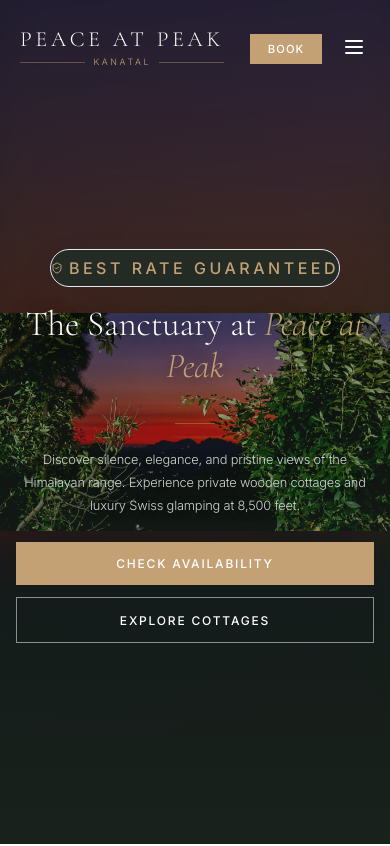
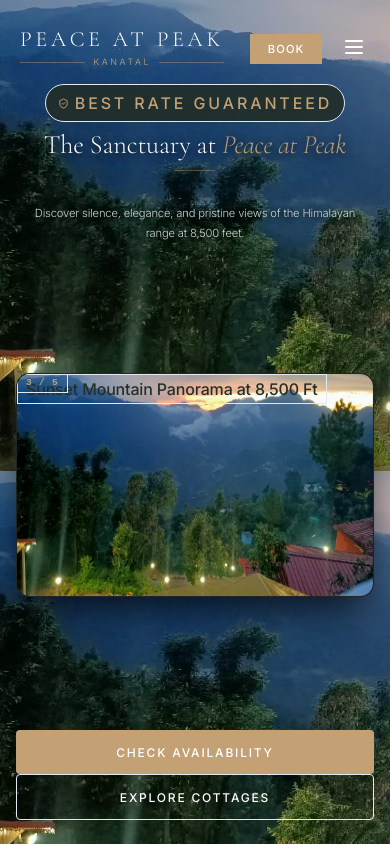
Before and after one commit to calmdeep/peaceatpeak, a React (Vite) app: page / in a window 390 px wide. Shown: the top 846 px of the page. Built offline with nearby package versions, Linux system fonts and the light colour scheme.

Commit message:
fix: reposition text above hero image and action buttons below image on mobile/android

```diff
--- a/src/components/Hero.jsx
+++ b/src/components/Hero.jsx
@@ -30,9 +30,16 @@
     }
   };
 
+  const activeSlide = slides.length > 0 ? slides[(currentIndex - 1 + slides.length) % slides.length] : null;
+
   return (
-    <section className="relative min-h-screen h-[100dvh] flex items-center justify-center overflow-hidden">
-      {/* Infinite Hardware-Accelerated Sliding Track (Smooth Rightward Slide) */}
+    <section className="relative min-h-screen h-[100dvh] flex items-center justify-center overflow-hidden bg-[#050d09]">
+
+      {/* =========================================================================
+          1. DESKTOP VIEW (>= 768px): Cinematic Full-Bleed Cover with Centered Overlay
+         ========================================================================= */}
+      <div className="hero-desktop-wrapper">
+        {/* Infinite Sliding Track */}
         <div
           className="absolute inset-0 flex"
           onTransitionEnd={handleTransitionEnd}
@@ -48,50 +55,28 @@
           {track.map((slide, idx) => (
             <div
               key={idx}
-            className="hero-slide-container"
+              className="relative h-full flex-shrink-0"
               style={{
                 width: `${100 / track.length}%`,
-            }}
-          >
-            {/* Desktop Screen Presentation (>= 768px): Cinematic Full-Bleed Cover */}
-            <div
-              className="hero-slide-desktop-cover"
-              style={{
                 backgroundImage: `url('${slide.url}')`,
+                backgroundSize: 'cover',
                 backgroundPosition: slide.position || 'center center',
+                backgroundRepeat: 'no-repeat',
+                filter: 'contrast(1.08) brightness(0.95) saturate(1.12)',
+                imageRendering: 'high-quality',
               }}
             />
-
-            {/* Mobile & Android Presentation (< 768px): Show 100% Full Image with Zero Zoom + Ambient Glow */}
-            <div className="hero-slide-mobile-wrapper">
-              {/* Atmospheric ambient glow backdrop matching the exact colors of the slide */}
-              <div
-                className="hero-slide-ambient-blur"
-                style={{
-                  backgroundImage: `url('${slide.url}')`,
-                }}
-              />
-              {/* Tack-sharp full-width uncropped photo */}
-              <div
-                className="hero-slide-full-image"
-                style={{
-                  backgroundImage: `url('${slide.url}')`,
-                  backgroundPosition: slide.position || 'center center',
-                }}
-              />
-            </div>
-          </div>
           ))}
         </div>
-
         {/* Dark Ambient Overlay */}
         <div className="gradient-overlay" style={{ zIndex: 2 }} />
+      </div>
 
-      {/* Content */}
-      <div className="container relative text-center px-4 flex flex-col items-center pt-20 sm:pt-24" style={{ zIndex: 10 }}>
+      {/* Desktop Centered Content Overlay */}
+      <div className="container relative text-center px-4 hero-desktop-content flex-col items-center pt-20 sm:pt-24" style={{ zIndex: 10 }}>
         {/* Subtle Luxury Badge */}
         <div
-          className="inline-flex items-center gap-1.5 px-3.5 sm:px-4 py-1 rounded-full mb-4 sm:mb-6 glass-panel-dark text-accent-gold border border-border-gold text-[0.62rem] sm:text-[0.65rem] uppercase tracking-widest font-medium animate-fade"
+          className="inline-flex items-center gap-1.5 px-4 py-1 rounded-full mb-6 glass-panel-dark text-accent-gold border border-border-gold text-[0.65rem] uppercase tracking-widest font-medium animate-fade"
           style={{ letterSpacing: '0.22em' }}
         >
           <ShieldCheck size={12} className="text-accent-gold" /> Best Rate Guaranteed
@@ -99,7 +84,7 @@
 
         {/* Display Serif Title */}
         <h1
-          className="text-white text-3xl sm:text-5xl md:text-7xl font-light mb-3 sm:mb-4 max-w-4xl tracking-wide leading-[1.15] sm:leading-[1.1] animate-fade"
+          className="text-white text-5xl md:text-7xl font-light mb-4 max-w-4xl tracking-wide leading-[1.1] animate-fade"
           style={{
             fontFamily: 'var(--font-display)',
             textShadow: '0 4px 20px rgba(5, 13, 9, 0.7)'
@@ -112,17 +97,17 @@
         <div className="gold-divider" />
 
         <p
-          className="text-text-light-secondary text-sm sm:text-lg md:text-xl mb-6 sm:mb-8 max-w-2xl font-light leading-relaxed tracking-wide px-2"
+          className="text-text-light-secondary text-lg md:text-xl mb-8 max-w-2xl font-light leading-relaxed tracking-wide px-2"
           style={{ textShadow: '0 2px 10px rgba(5, 13, 9, 0.7)' }}
         >
           Discover silence, elegance, and pristine views of the Himalayan range. Experience private wooden cottages and luxury Swiss glamping at 8,500 feet.
         </p>
 
         {/* Action CTAs */}
-        <div className="flex flex-col sm:flex-row gap-3 sm:gap-4 w-full sm:w-auto mb-8 sm:mb-10">
+        <div className="flex flex-row gap-4 w-auto mb-10">
           <button
             onClick={onBookClick}
-            className="btn btn-primary px-8 sm:px-10 py-3.5 sm:py-4 text-xs uppercase tracking-widest"
+            className="btn btn-primary px-10 py-4 text-xs uppercase tracking-widest"
             style={{ borderRadius: '0px' }}
           >
             Check Availability
@@ -130,7 +115,7 @@
 
           <button
             onClick={onExploreClick}
-            className="btn btn-secondary px-8 sm:px-10 py-3.5 sm:py-4 text-xs uppercase tracking-widest"
+            className="btn btn-secondary px-10 py-4 text-xs uppercase tracking-widest"
             style={{ borderRadius: '0px' }}
           >
             Explore Cottages
@@ -138,7 +123,7 @@
         </div>
 
         {/* Floating Mini-Booking Widget */}
-        <div className="hero-booking-widget hidden md:block">
+        <div className="hero-booking-widget">
           <div className="hero-booking-widget-grid">
             <div className="text-left space-y-1">
               <label className="text-[0.6rem] uppercase tracking-widest font-bold text-accent-gold flex items-center gap-1.5">
@@ -193,7 +178,7 @@
         </div>
       </div>
 
-      {/* Floating Indicators */}
+      {/* Desktop Floating Corner Badges */}
       <div className="absolute bottom-6 left-10 hidden xl:flex flex-col gap-1 text-[0.7rem] uppercase tracking-widest text-white/50 select-none" style={{ zIndex: 10 }}>
         <p>ELEVATION: <span className="text-accent-gold">8,500 FT</span></p>
         <p>LOCATION: <span className="text-white">KANATAL, IN</span></p>
@@ -203,6 +188,140 @@
         <p>HIMALAYAN VIEW: <span className="text-accent-gold">360° RANGE</span></p>
         <p>SERVICE: <span className="text-white">LUXURY COTTAGE</span></p>
       </div>
+
+
+      {/* =========================================================================
+          2. MOBILE & ANDROID VIEW (< 768px):
+             - Text strictly ABOVE the image
+             - Middle stage: 100% full, uncropped, unzoomed image
+             - Action buttons strictly BELOW the image
+         ========================================================================= */}
+      <div className="hero-mobile-wrapper">
+        {/* Dynamic ambient backdrop tone from active slide */}
+        {activeSlide && (
+          <div
+            className="absolute inset-0 bg-cover bg-center filter blur-3xl opacity-20 scale-125 pointer-events-none transition-all duration-1000"
+            style={{ backgroundImage: `url('${activeSlide.url}')` }}
+          />
+        )}
+
+        {/* -------------------------------------------------------------
+            ZONE A: TEXT ABOVE THE IMAGE
+           ------------------------------------------------------------- */}
+        <div className="relative z-10 flex flex-col items-center text-center space-y-2 pt-1 max-w-sm mx-auto">
+          {/* Badge */}
+          <div
+            className="inline-flex items-center gap-1.5 px-3 py-1 rounded-full glass-panel-dark text-accent-gold border border-border-gold text-[0.62rem] uppercase tracking-widest font-medium"
+            style={{ letterSpacing: '0.18em' }}
+          >
+            <ShieldCheck size={11} className="text-accent-gold" /> Best Rate Guaranteed
+          </div>
+
+          {/* Heading */}
+          <h1
+            className="text-white text-2xl sm:text-3xl font-light tracking-wide leading-tight"
+            style={{
+              fontFamily: 'var(--font-display)',
+              textShadow: '0 2px 10px rgba(0, 0, 0, 0.9)'
+            }}
+          >
+            The Sanctuary at <span className="italic text-accent-gold">Peace at Peak</span>
+          </h1>
+
+          {/* Gold Divider */}
+          <div className="gold-divider my-1" />
+
+          {/* Description */}
+          <p
+            className="text-text-light-secondary text-xs font-light leading-relaxed px-1"
+            style={{ textShadow: '0 1px 6px rgba(0, 0, 0, 0.9)' }}
+          >
+            Discover silence, elegance, and pristine views of the Himalayan range at 8,500 feet.
+          </p>
+        </div>
+
+        {/* -------------------------------------------------------------
+            ZONE B: THE FULL UNZOOMED IMAGE STAGE (NO TEXT/BUTTONS OVERLAY)
+           ------------------------------------------------------------- */}
+        <div className="relative z-10 w-full my-auto py-2">
+          <div className="hero-mobile-stage">
+            {/* Smooth 2s Sliding Track for Mobile Stage */}
+            <div
+              className="absolute inset-0 flex"
+              onTransitionEnd={handleTransitionEnd}
+              style={{
+                width: `${track.length * 100}%`,
+                transform: `translate3d(-${(currentIndex * 100) / track.length}%, 0, 0)`,
+                transition: isTransitioning
+                  ? 'transform 1000ms cubic-bezier(0.25, 1, 0.5, 1)'
+                  : 'none',
+                willChange: 'transform',
+              }}
+            >
+              {track.map((slide, idx) => (
+                <div
+                  key={idx}
+                  className="relative h-full flex-shrink-0 flex items-center justify-center bg-black/40 overflow-hidden"
+                  style={{ width: `${100 / track.length}%` }}
+                >
+                  {/* Subtle soft backdrop blur inside frame */}
+                  <div
+                    className="absolute inset-0 bg-cover bg-center filter blur-lg opacity-40 scale-110 pointer-events-none"
+                    style={{ backgroundImage: `url('${slide.url}')` }}
+                  />
+                  {/* Tack-sharp 100% full uncropped, unzoomed image */}
+                  <img
+                    src={slide.url}
+                    alt={slide.caption || 'Peace at Peak Resort'}
+                    className="relative z-10 w-full h-full object-contain"
+                    style={{
+                      imageRendering: 'high-quality',
+                      filter: 'contrast(1.06) brightness(0.98) saturate(1.12)',
+                    }}
+                  />
+                </div>
+              ))}
+            </div>
+
+            {/* Slide Caption Pill (bottom-left) */}
+            {activeSlide && (
+              <div className="absolute bottom-2 left-2 z-20 px-2 py-0.5 rounded bg-black/70 backdrop-blur-md text-[0.62rem] text-white/95 font-medium tracking-wide border border-white/15 truncate max-w-[70%]">
+                {activeSlide.caption || 'Peace at Peak Resort'}
+              </div>
+            )}
+
+            {/* Slide Index Counter (bottom-right) */}
+            {slides.length > 1 && (
+              <div className="absolute bottom-2 right-2 z-20 px-2 py-0.5 rounded bg-black/70 backdrop-blur-md text-[0.6rem] text-accent-gold font-mono font-bold tracking-wider border border-white/15">
+                {((currentIndex - 1 + slides.length) % slides.length) + 1} / {slides.length}
+              </div>
+            )}
+          </div>
+        </div>
+
+        {/* -------------------------------------------------------------
+            ZONE C: ACTION BUTTONS BELOW THE IMAGE
+           ------------------------------------------------------------- */}
+        <div className="relative z-10 flex flex-col gap-2.5 w-full max-w-sm mx-auto pt-1">
+          <button
+            onClick={onBookClick}
+            className="w-full btn btn-primary py-3.5 text-xs uppercase tracking-widest font-semibold shadow-xl active:scale-95"
+            style={{ borderRadius: '4px' }}
+          >
+            Check Availability
+          </button>
+
+          <button
+            onClick={onExploreClick}
+            className="w-full btn btn-secondary py-3.5 text-xs uppercase tracking-widest font-semibold border border-white/25 active:scale-95"
+            style={{ borderRadius: '4px' }}
+          >
+            Explore Cottages
+          </button>
+        </div>
+
+      </div>
+
     </section>
   );
 }
--- a/src/index.css
+++ b/src/index.css
@@ -2467,76 +2467,100 @@
 
 /* ==========================================================================
    Hero Slideshow Engine (Desktop Cover & Mobile Full-Image High-Quality System)
+/* ==========================================================================
+   Hero Slideshow Engine (Desktop Cover & Mobile Above/Below Text System)
    ========================================================================== */
-.hero-slide-container {
+.hero-desktop-wrapper {
+  position: absolute !important;
+  inset: 0 !important;
+  overflow: hidden !important;
+  pointer-events: none !important;
+}
+
+.hero-mobile-wrapper {
+  display: flex !important;
+  flex-direction: column !important;
+  justify-content: space-between !important;
+  width: 100% !important;
+  min-height: 100dvh !important;
+  padding-top: 5rem !important;
+  padding-bottom: 1.5rem !important;
+  padding-left: 1rem !important;
+  padding-right: 1rem !important;
   position: relative !important;
-  height: 100% !important;
-  flex-shrink: 0 !important;
+  z-index: 10 !important;
+  box-sizing: border-box !important;
+}
+
+.hero-mobile-stage {
+  width: 100% !important;
+  max-width: 460px !important;
+  margin-left: auto !important;
+  margin-right: auto !important;
+  aspect-ratio: 16 / 10 !important;
+  position: relative !important;
+  border-radius: 0.85rem !important;
   overflow: hidden !important;
-  background-color: #050d09 !important;
-}
-
-/* Desktop Screens (>= 768px): Cinematic Full-Bleed Cover */
+  box-shadow: 0 20px 40px -10px rgba(0, 0, 0, 0.8) !important;
+  border: 1px solid rgba(255, 255, 255, 0.12) !important;
+  background-color: #030805 !important;
+}
+
+.aspect-video,
+.aspect-\[16\/9\] {
+  aspect-ratio: 16 / 9 !important;
+}
+
+.aspect-\[16\/10\] {
+  aspect-ratio: 16 / 10 !important;
+}
+
 @media (min-width: 768px) {
-  .hero-slide-desktop-cover {
-    position: absolute !important;
-    inset: 0 !important;
-    background-size: cover !important;
-    background-repeat: no-repeat !important;
-    filter: contrast(1.08) brightness(0.95) saturate(1.12) !important;
-    image-rendering: -webkit-optimize-contrast !important;
-    image-rendering: high-quality !important;
-  }
-
-  .hero-slide-mobile-wrapper {
+  .hero-desktop-wrapper {
+    display: block !important;
+  }
+  .hero-desktop-content {
+    display: flex !important;
+  }
+  .hero-mobile-wrapper {
     display: none !important;
   }
-}
-
-/* Mobile & Android Screens (< 768px): Show 100% Full Image with Zero Zoom + Ambient Glow */
+  .md\:hidden {
+    display: none !important;
+  }
+  .md\:flex {
+    display: flex !important;
+  }
+  .md\:block {
+    display: block !important;
+  }
+  .md\:text-7xl {
+    font-size: 4.5rem !important;
+    line-height: 1 !important;
+  }
+  .md\:text-xl {
+    font-size: 1.25rem !important;
+    line-height: 1.75rem !important;
+  }
+}
+
 @media (max-width: 767px) {
-  .hero-slide-desktop-cover {
+  .hero-desktop-wrapper {
     display: none !important;
   }
-
-  .hero-slide-mobile-wrapper {
-    position: absolute !important;
-    inset: 0 !important;
-    width: 100% !important;
-    height: 100% !important;
+  .hero-desktop-content {
+    display: none !important;
+  }
+  .hero-mobile-wrapper {
     display: flex !important;
-    align-items: center !important;
-    justify-content: center !important;
-    overflow: hidden !important;
-  }
-
-  /* Ambient atmospheric glow fills vertical screen seamlessly with matching colors */
-  .hero-slide-ambient-blur {
-    position: absolute !important;
-    top: -24px !important;
-    bottom: -24px !important;
-    left: -24px !important;
-    right: -24px !important;
-    background-size: cover !important;
-    background-position: center center !important;
-    background-repeat: no-repeat !important;
-    filter: blur(32px) brightness(0.4) saturate(1.3) !important;
-    transform: scale(1.15) !important;
-    opacity: 0.95 !important;
-    z-index: 1 !important;
-  }
-
-  /* Full uncropped, unzoomed, tack-sharp hero photo */
-  .hero-slide-full-image {
-    position: relative !important;
-    width: 100% !important;
-    height: 100% !important;
-    background-size: contain !important;
-    background-repeat: no-repeat !important;
-    background-position: center center !important;
-    filter: contrast(1.08) brightness(0.98) saturate(1.15) !important;
-    image-rendering: -webkit-optimize-contrast !important;
-    image-rendering: high-quality !important;
-    z-index: 2 !important;
-  }
-}
+  }
+  .md\:hidden {
+    display: flex !important;
+  }
+  .md\:flex {
+    display: none !important;
+  }
+  .md\:block {
+    display: none !important;
+  }
+}
```
Lines whose indentation alone changed are shown as unchanged.
